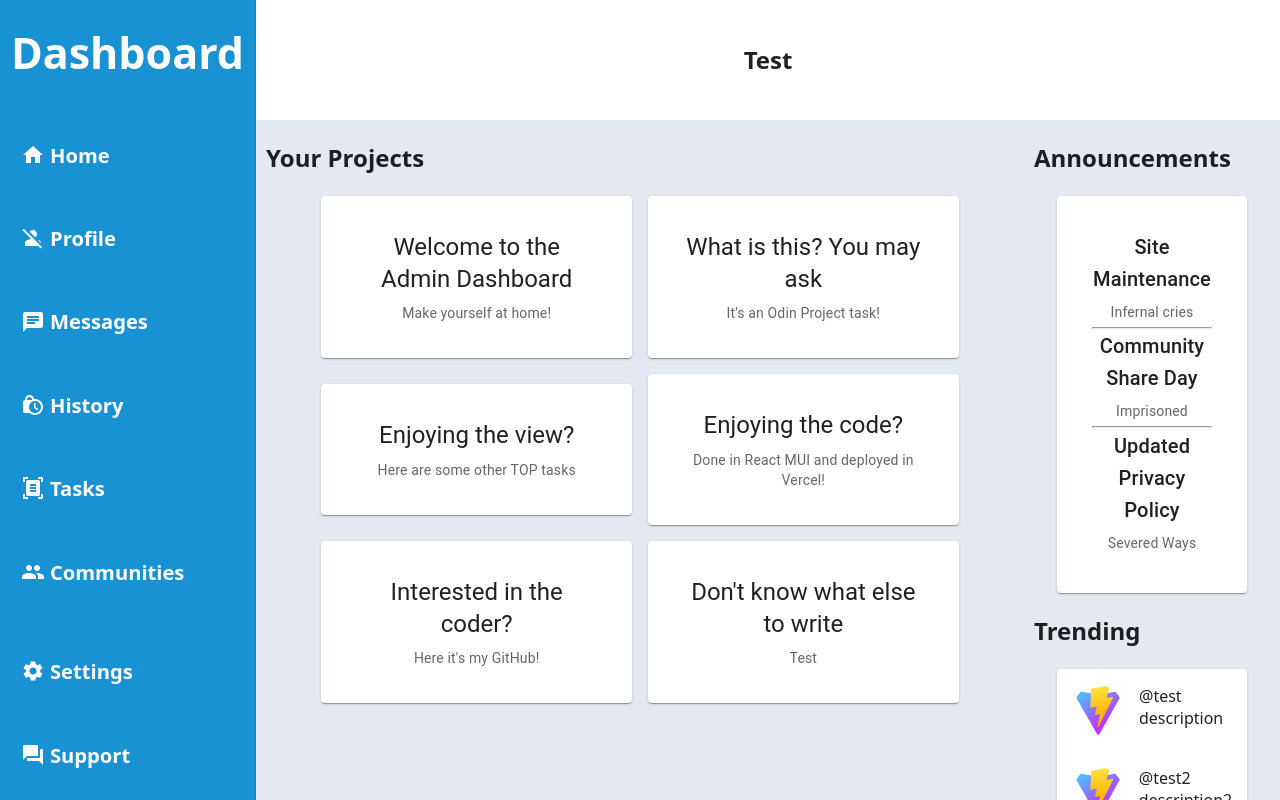
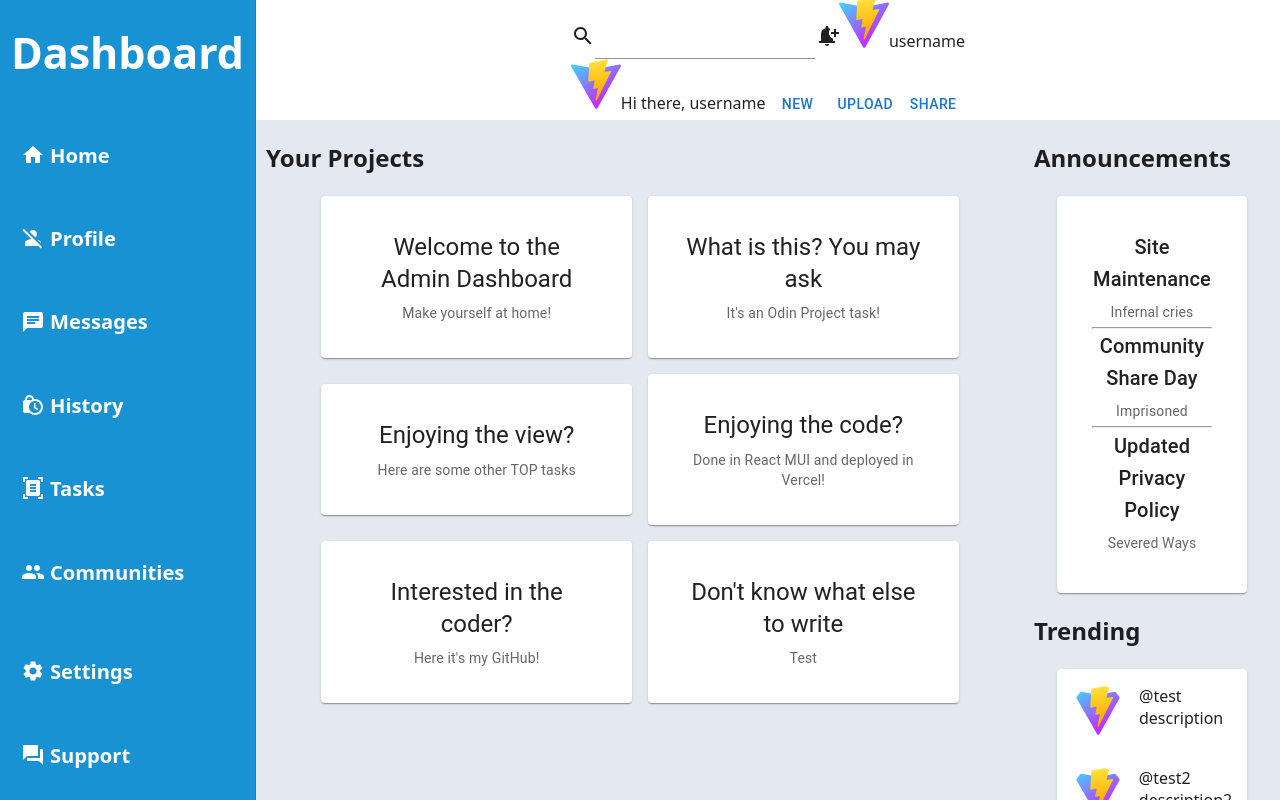
Before and after one commit to wildfireOfMine/adminDashboardTOP, a React (Vite) app: page / in a window 1280 px wide. Built offline with nearby package versions, Linux system fonts and the light colour scheme.

Commit message:
Modified Top Bar. Now organising it

```diff
--- a/src/App.css
+++ b/src/App.css
@@ -95,3 +95,7 @@ a{
 .css-11n7drg-MuiPaper-root-MuiDrawer-paper{
   border-left: 0 !important;
 }
+
+.topBar{
+  display: flex;
+}
--- a/src/components/TopBar.jsx
+++ b/src/components/TopBar.jsx
@@ -1,7 +1,8 @@
-import { Drawer } from '@mui/material'
+import { NotificationAdd, Search } from '@mui/icons-material'
+import { Button, Drawer, Input } from '@mui/material'
 import React from 'react'
 
-const TopBar = () => {
+const TopBar = ({user="username"}) => {
   return (
     <Drawer
             className='topBar'
@@ -20,7 +21,26 @@ const TopBar = () => {
             variant="permanent"
             anchor="right"
         >
-          <h2>Test</h2>
+          <div>
+          <Search/>
+          <Input/>
+          <NotificationAdd/>
+          <img src="../../public/vite.svg" alt="Avatar" style={{
+              width: '50px',
+            }} />
+
+            {user}
+          </div>
+          <div>
+          <img src="../../public/vite.svg" alt="Avatar" style={{
+              width: '50px',
+            }} />
+          Hi there, {user}
+
+          <Button>New</Button>
+          <Button>Upload</Button>
+          <Button>Share</Button>
+          </div>
     </Drawer>
   )
 }
```
